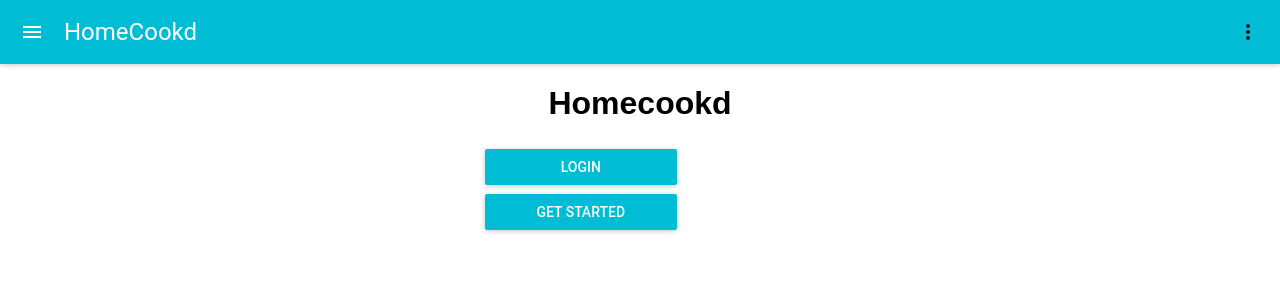
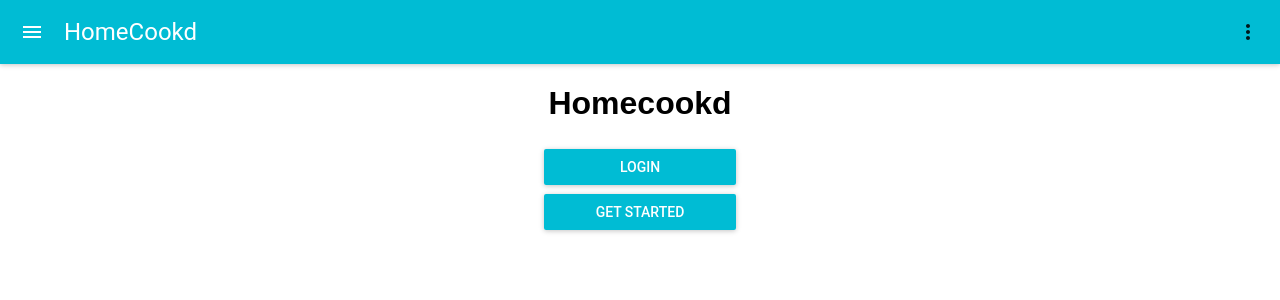
Before and after one commit to CUNYTech/homecookd, a React (Create React App) app in the folder homecookd/: page / in a window 1280 px wide. Shown: the top 300 px of the page. Built offline with nearby package versions, Linux system fonts and the light colour scheme.

Commit message:
centered buttons

```diff
--- a/homecookd/src/Scenes/Home/HomeJoinButtons.css
+++ b/homecookd/src/Scenes/Home/HomeJoinButtons.css
@@ -4,5 +4,5 @@
 
 .button {
   width: 12em;
-  margin: 0.3em;
+  margin: 0.3em auto;
 }
```
